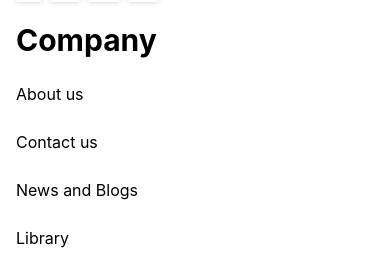
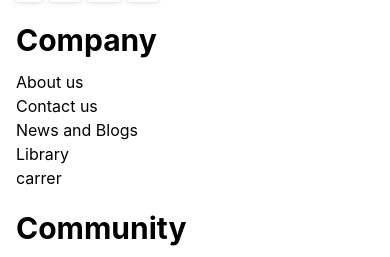
Before and after one commit to umar5727/MyClass, a React (Vite) app: page /MyClass/about-us in a window 390 px wide. Shown: the part 587-844 px from the top of the page. Built offline with nearby package versions, Linux system fonts and the light colour scheme.

Commit message:
fixed mobile nav and footer list and main logo link

```diff
--- a/src/components/GotoTop.jsx
+++ b/src/components/GotoTop.jsx
@@ -31,7 +31,7 @@ const GotoTop = () => {
     { display && (
         <button type='button'
         onClick={handleClick}
-        className={`lightShadow cursor-pointer w-12 h-12 fixed right-10 bottom-10  transition-all duration-300 bg-primary-light text-primary hover:text-white hover:bg-primary z-50 rounded-lg `}
+        className={`lightShadow cursor-pointer w-12 h-12 fixed right-5 bottom-5  transition-all duration-300 bg-primary-light text-primary hover:text-white hover:bg-primary z-50 rounded-lg `}
         >
         <FontAwesomeIcon icon={faArrowUp} />
         </button>
--- a/src/components/Li.jsx
+++ b/src/components/Li.jsx
@@ -1,8 +1,8 @@
 import React from 'react'
 
-const Li = ({children, className=''}) => {
+const Li = ({children, className='py-3'}) => {
   return (
-    <li className={`w-full py-3 rounded-lg transition-colors duration-300 hover:bg-primary-light hover:text-primary cursor-pointer dark:text-dark-nav dark:hover:text-primary ${className}`}>{children}</li>
+    <li className={`w-full rounded-lg transition-colors duration-300 hover:bg-primary-light hover:text-primary cursor-pointer dark:text-dark-nav dark:hover:text-primary ${className}`}>{children}</li>
   )
 }
 
--- a/src/components/header/Logo.jsx
+++ b/src/components/header/Logo.jsx
@@ -1,10 +1,11 @@
 import { faBook } from "@fortawesome/free-solid-svg-icons";
 import { FontAwesomeIcon } from "@fortawesome/react-fontawesome";
 import React from "react";
+import { Link } from "react-router-dom";
 
 const Logo = () => {
   return (
-    <a href="#" className="cursor-pointer flex gap-2 items-center">
+    <Link to="/MyClass/" className="cursor-pointer flex gap-2 items-center">
       <FontAwesomeIcon icon={faBook} className="text-primary text-3xl"
       />
 
@@ -12,7 +13,7 @@ const Logo = () => {
       >
         MyClass
       </h1>
-    </a>
+    </Link>
   );
 };
 
--- a/src/components/header/Navigation.jsx
+++ b/src/components/header/Navigation.jsx
@@ -26,7 +26,7 @@ const Navigation = ({ navbtn }) => {
         <li key={item.name}>
           <NavLink
             to={item.slug}
-            className={`px-7  py-3 rounded-lg hover:bg-primary-light hover:text-primary cursor-pointer ${liClass} transition-colors duration-300 dark:text-dark-nav`}
+            className={`block px-7  py-3 rounded-lg hover:bg-primary-light hover:text-primary cursor-pointer ${liClass} transition-colors duration-300 dark:text-dark-nav`}
           >
             {item.name}
           </NavLink>
```
